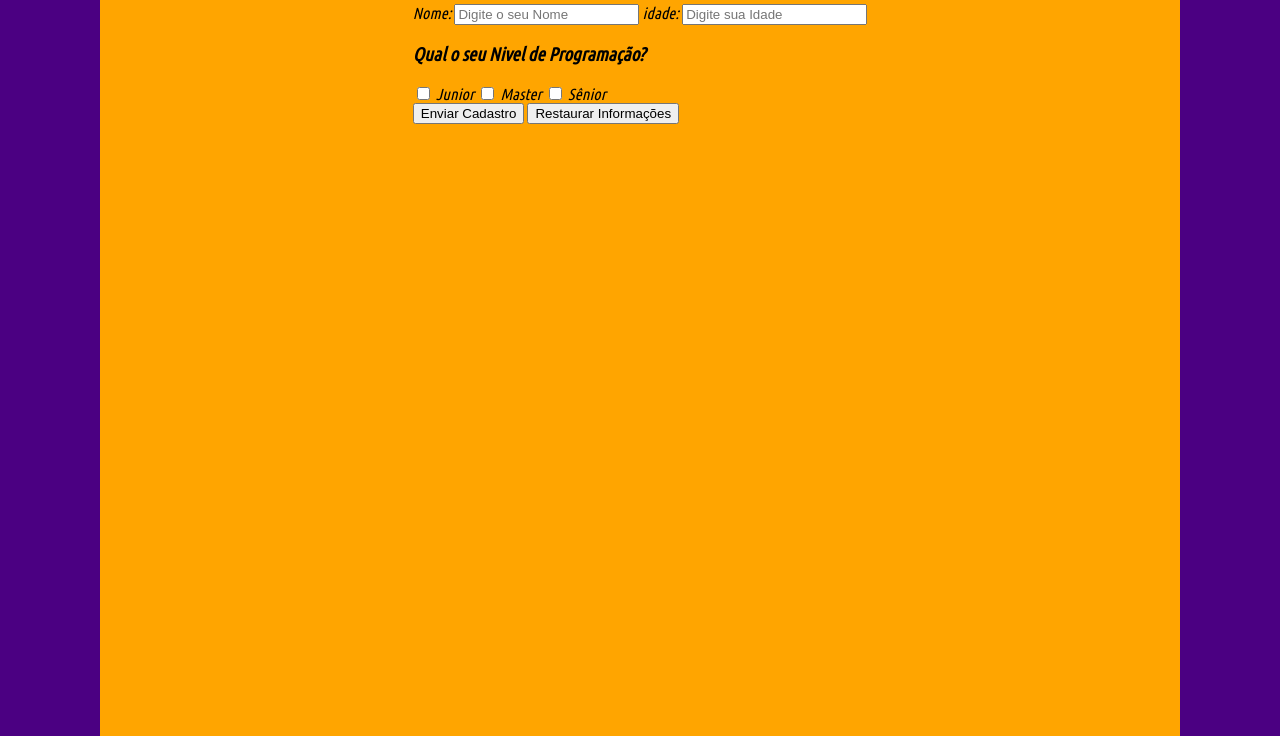
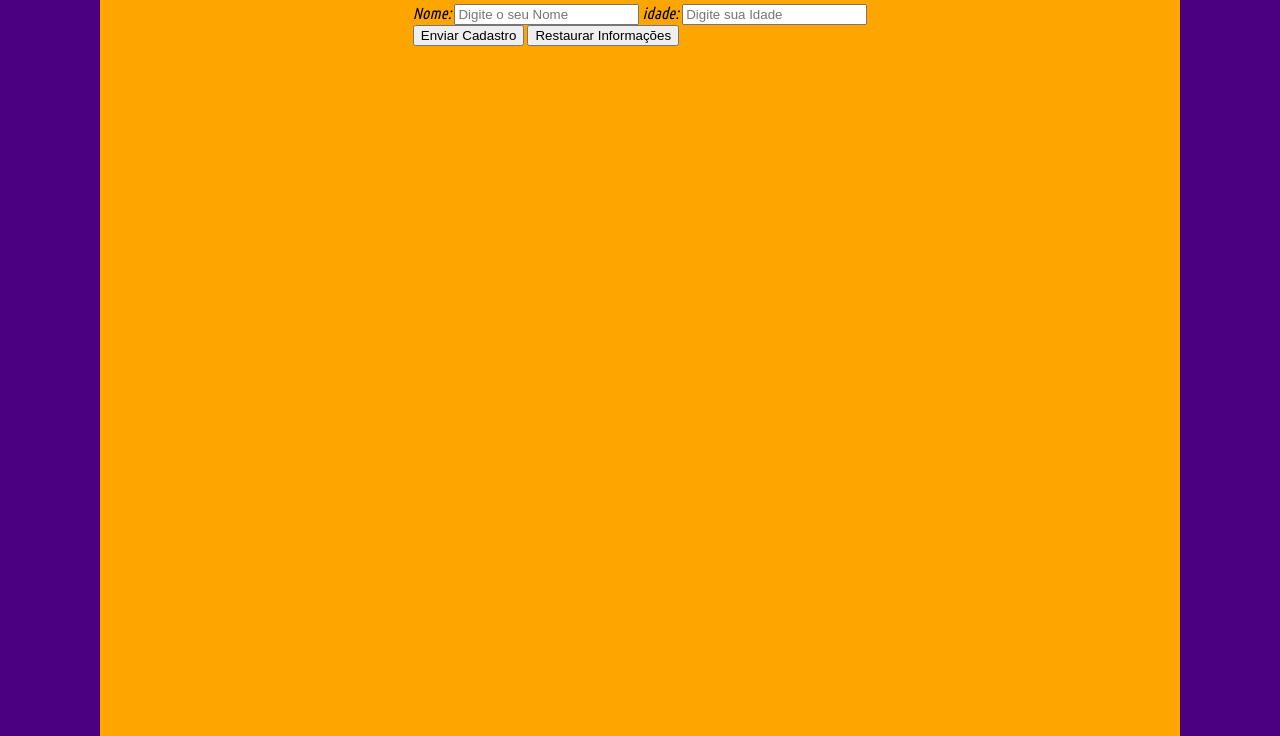
Before and after one commit to NashiCodes/Cadastro-de-Competicao, a plain HTML site: page index.html in a window 1280 px wide. Shown: the part 64-800 px from the top of the page. Drawn offline with Linux system fonts and the light colour scheme.

Commit message:
Removida a selecao de niveis

```diff
--- a/index.html
+++ b/index.html
@@ -17,27 +17,22 @@
   <body>
     <h1 id="titulo">Torneio de Programação</h1>
     <h2 id="subtitulo">Cadastro abaixo:</h2>
+
     <form id="cadastro" name="cadastro">
       <div id="entradas">
-        <label for="Nome">Nome:</label>
+        <label for="nome">Nome:</label>
         <input type="text" id="nome" placeholder="Digite o seu Nome" />
-        <label for="Idade">idade:</label>
+
+        <label for="idade">idade:</label>
         <input type="number" id="idade" placeholder="Digite sua Idade" />
       </div>
-      <h3>Qual o seu Nivel de Programação?</h3>
-      <section id="niveis">
-        <input type="checkbox" name="Junior" id="junior" />
-        <span>Junior</span>
-        <input type="checkbox" name="Master" id="master" />
-        <span>Master</span>
-        <input type="checkbox" name="Senior" id="senior" />
-        <span>Sênior</span>
-      </section>
+
       <div>
         <input type="submit" value="Enviar Cadastro" />
         <input type="reset" value="Restaurar Informações" />
       </div>
     </form>
+
     <div id="barraEsq"></div>
     <div id="barraDir"></div>
   </body>
```
